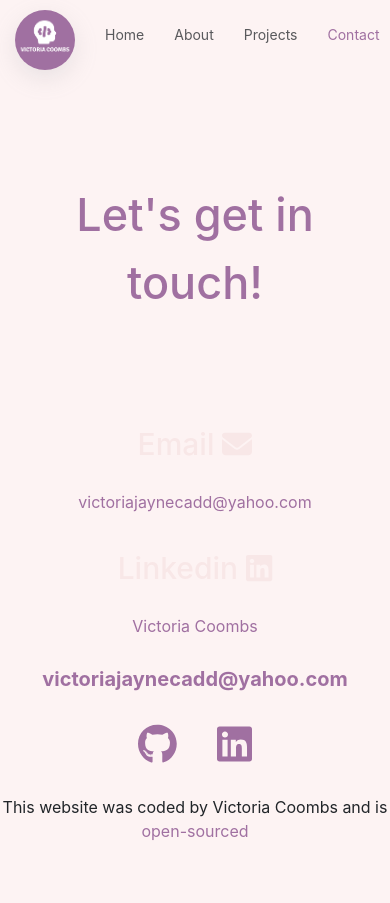
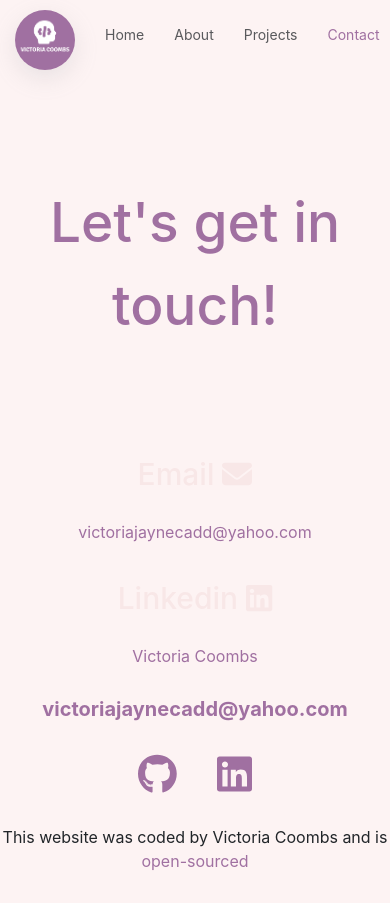
Before and after one commit to vjc1988/portfolio, a React (Create React App) app: page /Contact in a window 390 px wide. Before the commit the page ends 873 px from the top, so only its background shows below. Built offline with nearby package versions, Linux system fonts and the light colour scheme.

Commit message:
Made Project.js more responsive by altering size of images and changing details of paragraphs

```diff
--- a/src/Pages/Projects.css
+++ b/src/Pages/Projects.css
@@ -28,24 +28,26 @@ a {
   .content-container h1 {
     padding: 45px;
     text-align: center;
-    font-size: 45px;
+    font-size: 55px;
     line-height: 1.5;
   }
 
   .content {
     margin: 0;
+    padding: 0;
+  }
+
+  .project-image {
+    max-width: 400px;
+  }
+
+  .project-info {
+    margin: 20px;
+    padding: 20px;
+    font-size: 14px;
   }
 
   h3 {
     font-size: 40px;
   }
-
-  .content-container {
-    text-align: center;
-    padding: 0px;
-  }
-
-  .content {
-    padding: 0;
-  }
 }
--- a/src/Pages/Projects.js
+++ b/src/Pages/Projects.js
@@ -24,7 +24,7 @@ export default function Projects() {
                 >
                   <img
                     src={Travelapp}
-                    className="img-fluid rounded"
+                    className="img-fluid rounded project-image"
                     alt="Travel app"
                   />
                 </a>
@@ -56,7 +56,7 @@ export default function Projects() {
                 >
                   <img
                     src={Weatherapp}
-                    className="img-fluid rounded"
+                    className="img-fluid rounded project-image"
                     alt="Weather App"
                   />
                 </a>
@@ -90,7 +90,7 @@ export default function Projects() {
                 >
                   <img
                     src={Dictionaryapp}
-                    className="img-fluid rounded"
+                    className="img-fluid rounded project-image"
                     alt="Dictionary App"
                   />
                 </a>
@@ -121,7 +121,7 @@ export default function Projects() {
                 >
                   <img
                     src={AIapp}
-                    className="img-fluid rounded"
+                    className="img-fluid rounded project-image"
                     alt="AI Riddle Generator App"
                   />
                 </a>
```
